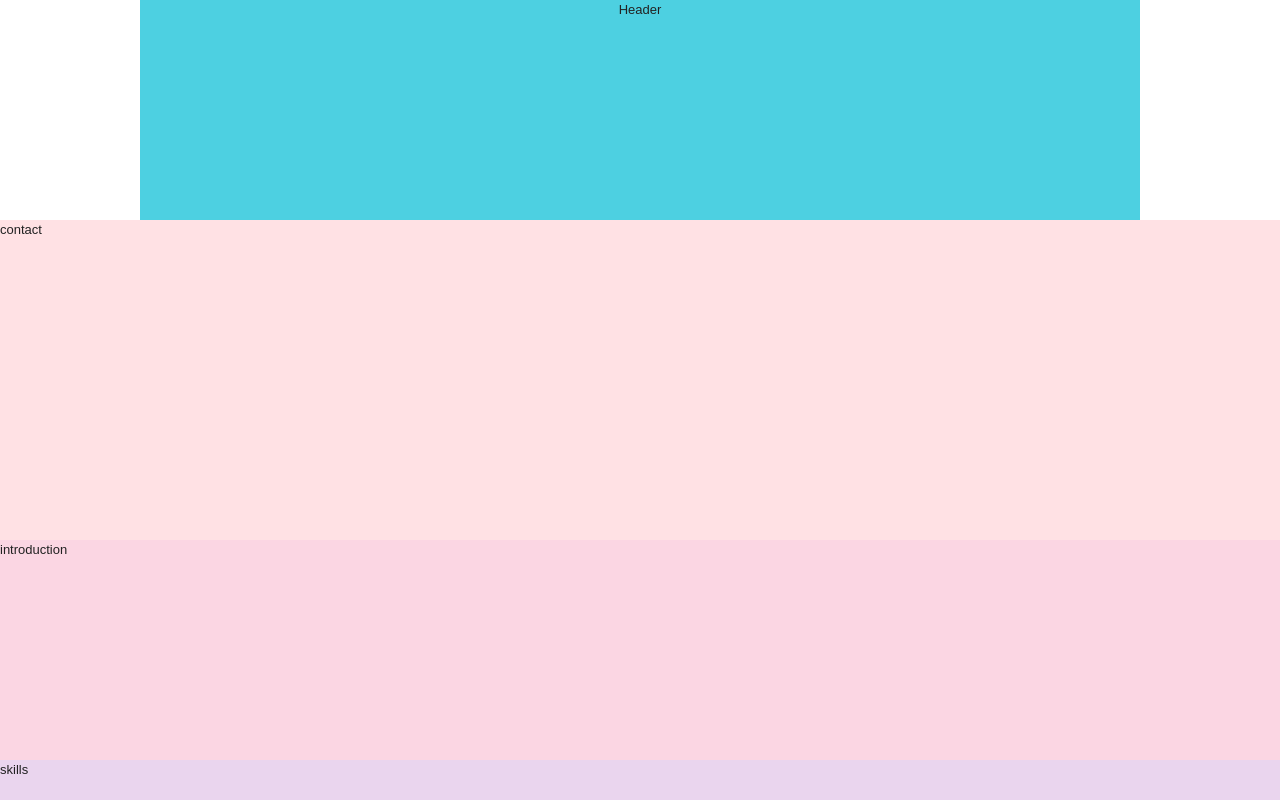
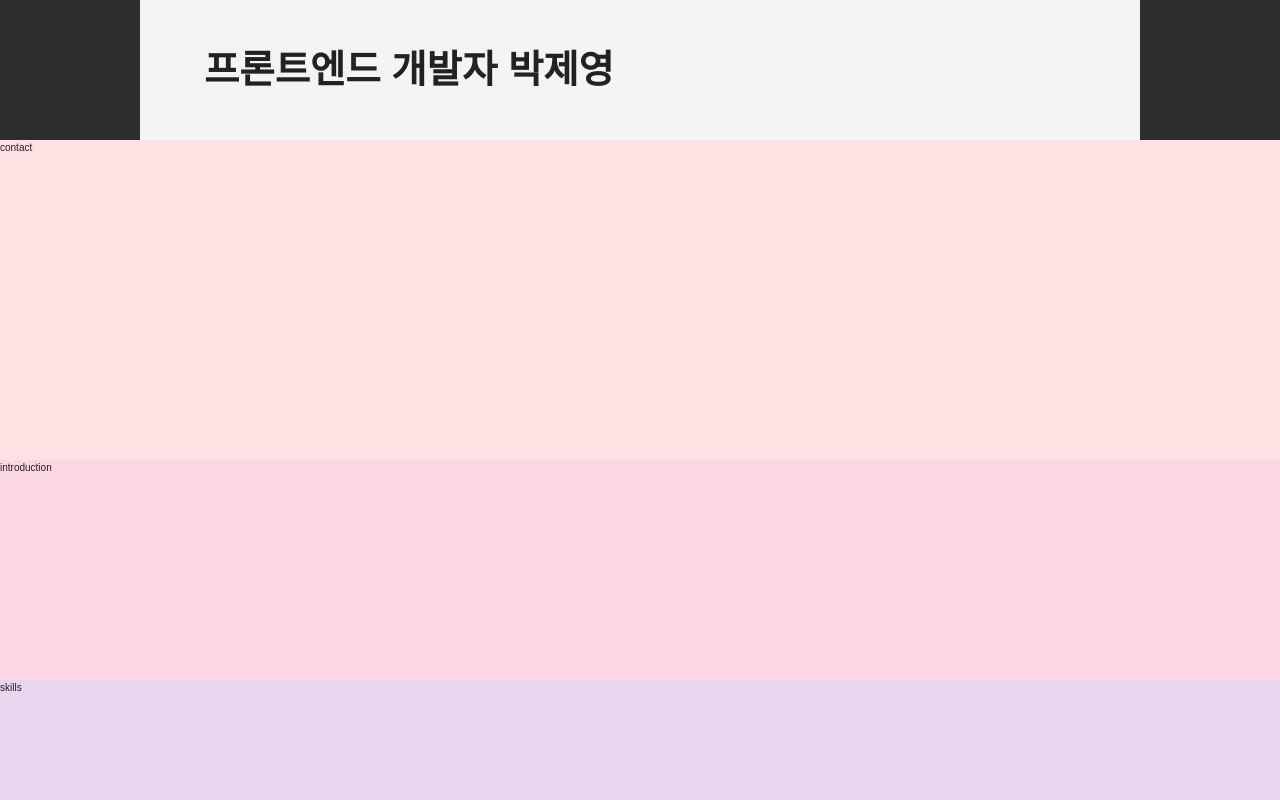
Before and after one commit to josunyjostar/resume, a React (Create React App) app in the folder client/: page / in a window 1280 px wide. Built offline with nearby package versions, Linux system fonts and the light colour scheme.

Commit message:
Feat : header component 1차

```diff
--- a/client/src/App.js
+++ b/client/src/App.js
@@ -3,6 +3,7 @@ import GlobalStyle from "./styles/GlobalStyle";
 import Theme from "./styles/Theme";
 import styled, { ThemeProvider } from "styled-components";
 import Resume from "./page/Resume";
+import data from "./resources/resume";
 
 const Layout = styled.div`
   display: flex;
@@ -11,17 +12,22 @@ const Layout = styled.div`
 
   width: 100vw;
   height: 100vh;
-  border: none;
+  position: absolute;
+
+  background-color: ${(props) => props.theme.mainColor};
 `;
 
 const App = () => {
+  console.log("APP::", data);
   return (
-    <Layout>
+    <React.Fragment>
       <ThemeProvider theme={Theme}>
         <GlobalStyle />
-        <Resume />
+        <Layout>
+          <Resume data={data} />
+        </Layout>
       </ThemeProvider>
-    </Layout>
+    </React.Fragment>
   );
 };
 
--- a/client/src/component/header/Header.jsx
+++ b/client/src/component/header/Header.jsx
@@ -3,20 +3,25 @@ import styled from "styled-components";
 
 const Container = styled.div`
   width: 1000px;
-  height: 220px;
+  height: 140px;
   margin: 0 auto;
   background: rgba(255, 255, 255, 0.3);
-  background-color: #4dd0e1;
+  background-color: ${(props) => props.theme.subColor};
 
   display: flex;
-  justify-content: center;
+  justify-content: left;
+  align-items: center;
+  padding-left: ${(props) => props.theme.paddingLR};
+
+  font-size: 1.2rem;
 `;
 
-function Header() {
+function Header({ data }) {
+  const { name, desc } = data;
   return (
     <React.Fragment>
       <Container>
-        <div>Header</div>
+        <h1>{`${desc} ${name}`}</h1>
       </Container>
     </React.Fragment>
   );
--- a/client/src/page/Resume.jsx
+++ b/client/src/page/Resume.jsx
@@ -53,11 +53,11 @@ const Container = styled.div`
   }
 `;
 
-function Resume() {
+function Resume({ data }) {
   return (
     <React.Fragment>
       <Container>
-        <Header />
+        <Header data={data.get("header")} />
         <div className="contact">contact</div>
         <div className="introduction">introduction</div>
         <div className="skills">skills</div>
--- /dev/null
+++ b/client/src/resources/resume.js
@@ -0,0 +1,26 @@
+const header = {
+  name: "박제영",
+  desc: "프론트엔드 개발자",
+};
+
+const contact = {
+  subject: "contact",
+  email: "",
+  blog: "https://",
+};
+
+const introduction = {
+  subject: "introduction",
+  desc1:
+    "SPA 웹 포트폴리오를 두 번 진행해보았고 팀장의 역할을 맡았습니다. 두 프로젝트 모두 일정 내에 마무리를 지을 수 있도록 책임을 다했습니다. 프론트와 백엔드 모두 흥미를 느끼지만, 프론트엔드에 좀 더 자신감이 있습니다. 특히 UI 컴포넌트 만드는 것을 잘합니다.",
+  desc2:
+    "담당한 업무의 결과물을 다듬는 걸 좋아합니다. 부여된 업무만 마치는 것보다는 어떻게 하면 더 편하게 쓸지 어떻게 하면 같은 팀원들이 이 컴포넌트를 더 쉽게 사용할 수 있을까 하는 능동적인 고민을 하는 것이 본인의 성장에 도움이 된다고 느낍니다.",
+};
+
+const data = new Map([
+  ["header", header],
+  ["contact", contact],
+  ["introduction", introduction],
+]);
+
+export default data;
--- a/client/src/styles/GlobalStyle.js
+++ b/client/src/styles/GlobalStyle.js
@@ -18,12 +18,8 @@ body {
     box-sizing: border-box;
     padding: 0;
     margin: 0 auto;
-}
-
-
-body, input, textarea, select, button, table {
     font-family:'Nanum Gothic', AppleSDGothicNeo-Regular,'Malgun Gothic','맑은 고딕',dotum,'돋움',sans-serif;
-    color: #222; font-size: 13px; line-height: 1.5;
+    color: #222; font-size: 10px; line-height: 1.5;
 }
 
 dl, ul, li, ol, menu {
--- a/client/src/styles/Theme.js
+++ b/client/src/styles/Theme.js
@@ -1,13 +1,14 @@
 const theme = {
   //color
-  mainColor: '#1c1c1c',
-  subColor: 'Gainsboro',
-  btnBGColor: 'Lavender',
+  mainColor: "#2d2d2d",
+  subColor: "#f4f4f4",
+  btnBGColor: "Lavender",
   //font
-  fontSize: '1.2rem',
-  btnFontSize: '1rem',
+  fontSize: "1.2rem",
+  btnFontSize: "1rem",
   //style
-  borderRadius: '5px',
+  borderRadius: "5px",
+  paddingLR: "4rem",
 };
 
 export default theme;
```
